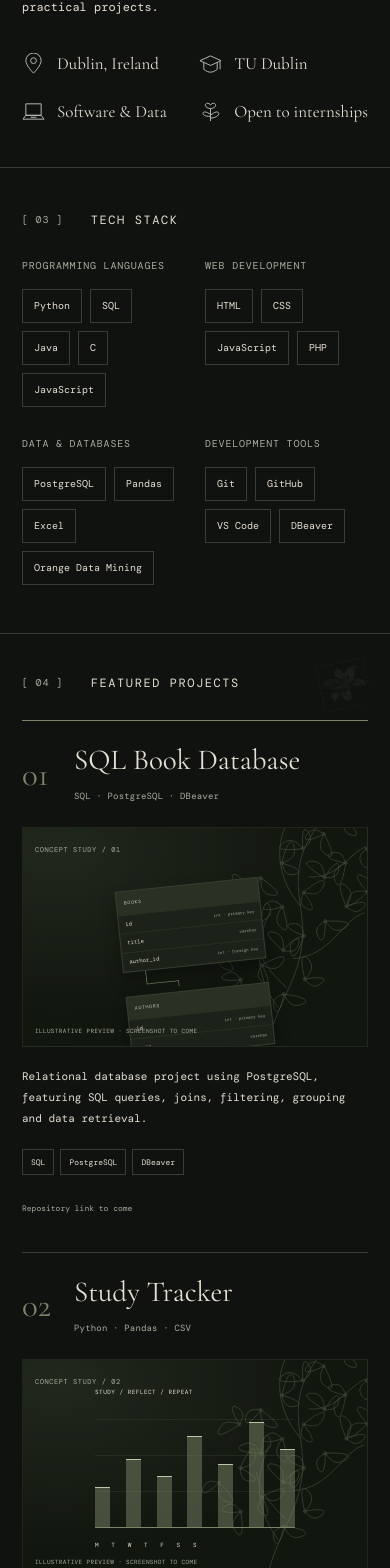
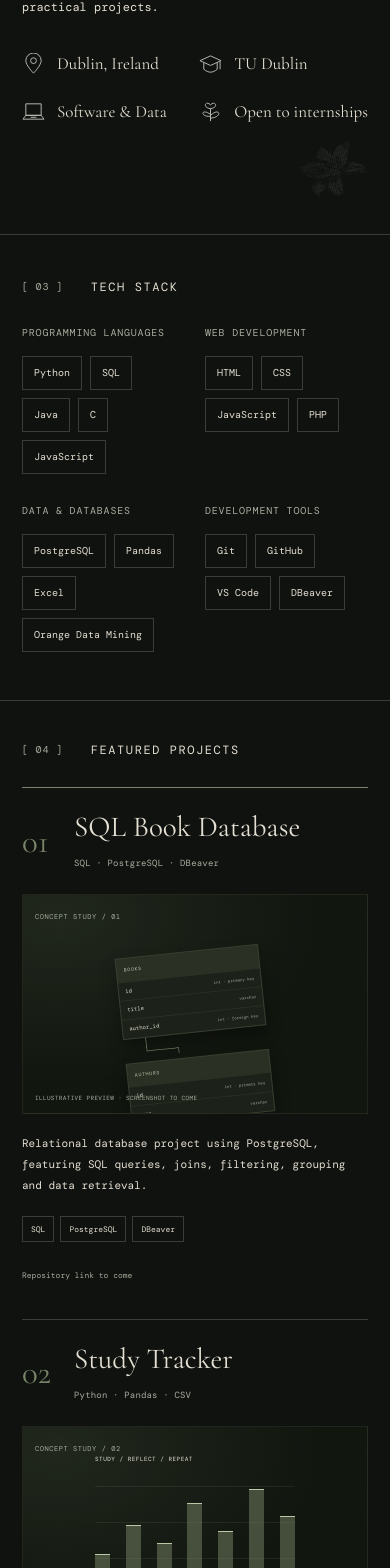
Before and after one commit to Askada21/MyPortfolio, a React (Vite) app: page / in a window 390 px wide. Shown: the part 1574-3142 px from the top of the page. Built offline with nearby package versions, Linux system fonts and the light colour scheme.

Commit message:
style: update about me flowers and clean projects

```diff
--- a/src/components/About.tsx
+++ b/src/components/About.tsx
@@ -103,7 +103,7 @@ export default function About() {
             </ul>
           </div>
         </div>
-        <Branch className="about-branch" />
+        <DottedArtwork file="dotted-floral.jpg" width={766} height={734} className="about-floral" />
       </div>
     </section>
   )
--- a/src/components/Projects.tsx
+++ b/src/components/Projects.tsx
@@ -1,8 +1,7 @@
 import { useState } from 'react'
 import { projects } from '../data/projects'
 import type { Project } from '../data/projects'
-import { Arrow, Branch, SectionLabel, Star } from './Ornaments'
-import DottedArtwork from './DottedArtwork'
+import { Arrow, SectionLabel, Star } from './Ornaments'
 
 function ProjectArtwork({ project }: { project: Project }) {
   if (project.image)
@@ -24,7 +23,6 @@ function ProjectArtwork({ project }: { project: Project }) {
       aria-label={`Illustrative placeholder for ${project.title}; not a project screenshot`}
     >
       <span className="artwork-caption">CONCEPT STUDY / {project.id}</span>
-      <Branch />
       {project.artwork === 'database' ? (
         <div className="database-diagram">
           <div>
@@ -143,12 +141,6 @@ export default function Projects() {
       <div className="section-content">
         <div className="section-heading">
           <SectionLabel number="04">Featured projects</SectionLabel>
-          <DottedArtwork
-            file="dotted-floral.jpg"
-            width={766}
-            height={734}
-            className="projects-floral"
-          />
           <span className="section-aside">
             / SELECTED WORK ({projects.length.toString().padStart(2, '0')})
           </span>
--- a/src/styles/artwork.css
+++ b/src/styles/artwork.css
@@ -121,29 +121,6 @@
   }
 }
 
-.projects .section-heading {
-  position: relative;
-}
-
-.projects-floral {
-  position: absolute;
-  width: 100px;
-  right: 20%;
-  top: -24px;
-  opacity: 0.38;
-  transform: rotate(-12deg);
-  /* Exclude screenshot controls in the empty lower-right corner of the supplied image. */
-  clip-path: polygon(0 0, 100% 0, 100% 65%, 85% 65%, 85% 100%, 0 100%);
-}
-
-@media (max-width: 760px) {
-  .projects-floral {
-    width: 48px;
-    right: 0;
-    top: -12px;
-  }
-}
-
 .achievement-emblem .star {
   width: 37.5px;
   height: 37.5px;
@@ -178,3 +155,25 @@
     height: 28.75px;
   }
 }
+
+.about-floral {
+  position: absolute;
+  width: 140px;
+  max-width: none;
+  top: 65px;
+  right: -55px;
+  opacity: 0.5;
+  /* Keep the petals and exclude controls captured in the original screenshot. */
+  clip-path: polygon(2% 2%, 98% 2%, 98% 65%, 85% 65%, 85% 98%, 2% 98%);
+}
+
+@media (max-width: 1279px) {
+  .about-floral {
+    position: relative;
+    inset: auto;
+    width: 72px;
+    margin: 10px 0 -12px auto;
+    transform: rotate(-12deg);
+    opacity: 0.4;
+  }
+}
--- a/src/styles/global.css
+++ b/src/styles/global.css
@@ -648,15 +648,6 @@ button:hover .arrow {
   flex-shrink: 0;
   color: var(--silver);
 }
-.about-branch {
-  position: absolute;
-  right: -130px;
-  top: 0;
-  width: 210px;
-  height: 290px;
-  opacity: 0.65;
-  pointer-events: none;
-}
 .tech-stack {
   padding-block: 43px 48px;
 }
@@ -730,9 +721,6 @@ button:hover .arrow {
     font-size: 34px;
     max-width: 430px;
   }
-  .about-branch {
-    display: none;
-  }
   .personal-info {
     max-width: 460px;
   }
@@ -875,16 +863,6 @@ button:hover .arrow {
   font-size: 7px;
   color: var(--muted);
   letter-spacing: 0.08em;
-}
-.project-artwork > .branch {
-  position: absolute;
-  width: 180px;
-  height: 290px;
-  right: -70px;
-  bottom: -20px;
-  color: var(--moss);
-  opacity: 0.35;
-  transform: rotate(40deg);
 }
 .project-artwork figcaption,
 .project-image figcaption {
@@ -1180,10 +1158,6 @@ button:hover .arrow {
     margin-inline: auto;
     transform: rotate(-6deg) scale(0.8);
   }
-  .project-artwork > .branch {
-    right: -20px;
-    opacity: 0.5;
-  }
   .tracker-diagram {
     max-width: 200px;
     margin-inline: auto;
```
